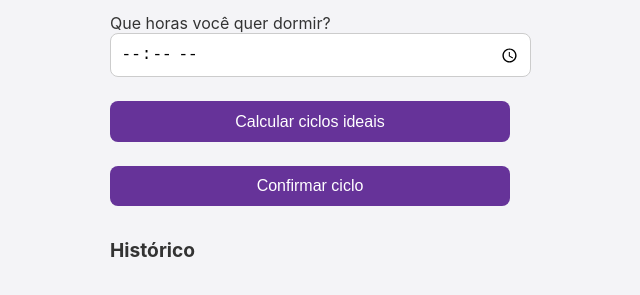
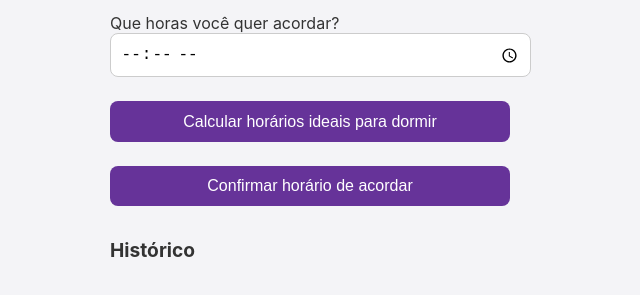
Before and after one commit to DevCleuber/Aura, a plain HTML site: page index.html in a window 1280 px wide. Shown: the part 95-390 px from the top of the page, without its empty margins (330-970 px from the left). Drawn offline with Linux system fonts and the light colour scheme.

Commit message:
Update index.html

```diff
--- a/index.html
+++ b/index.html
@@ -12,14 +12,14 @@
     <main>
       <h1>Aura</h1>
 
-      <label for="sleepTime">Que horas você quer dormir?</label>
-      <input type="time" id="sleepTime" />
+      <label for="wakeUpTime">Que horas você quer acordar?</label>
+      <input type="time" id="wakeUpTime" />
 
-      <button id="calculateBtn">Calcular ciclos ideais</button>
+      <button id="calculateBtn">Calcular horários ideais para dormir</button>
 
       <ul id="cycleList"></ul>
 
-      <button id="confirmCycleBtn">Confirmar ciclo</button>
+      <button id="confirmCycleBtn">Confirmar horário de acordar</button>
 
       <h2>Histórico</h2>
       <ul id="historyList"></ul>
```
